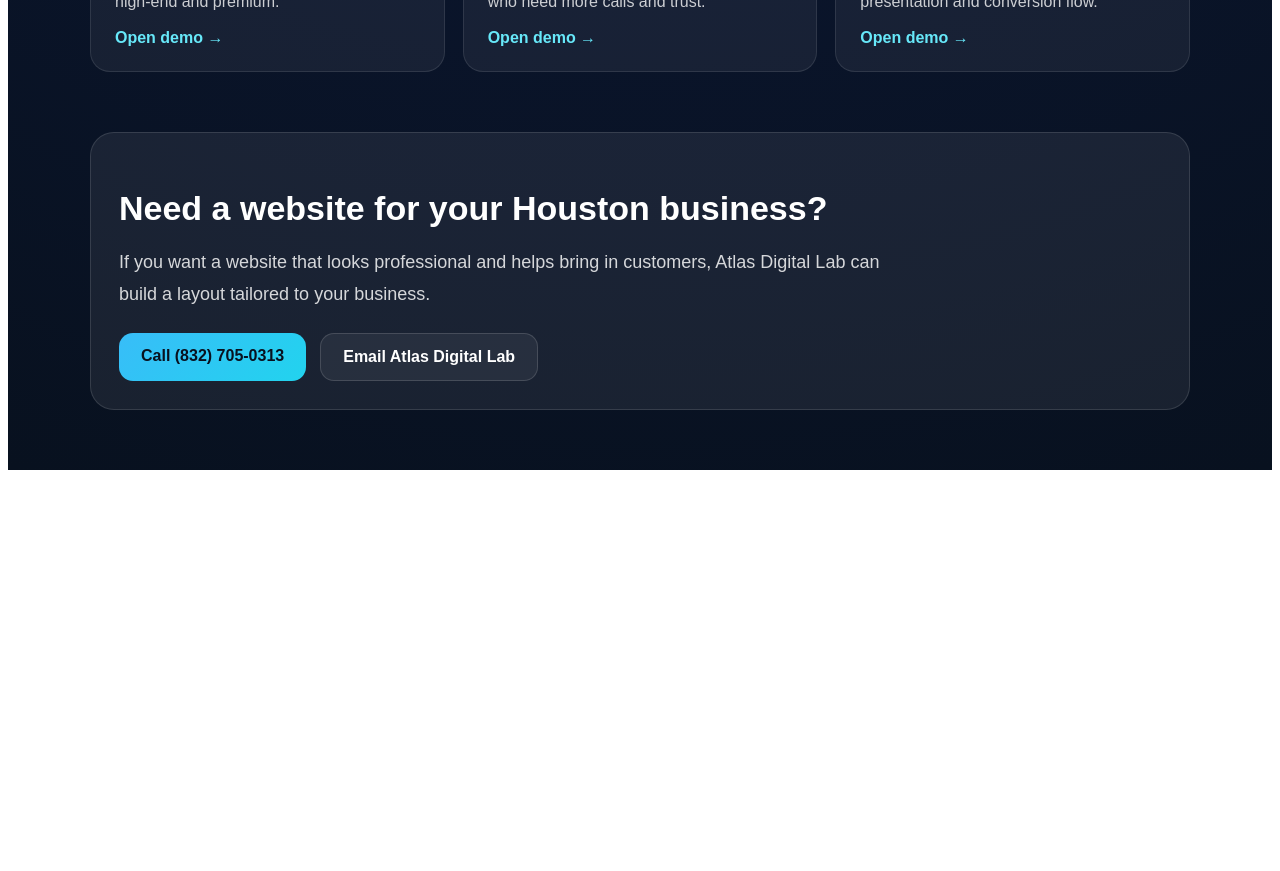
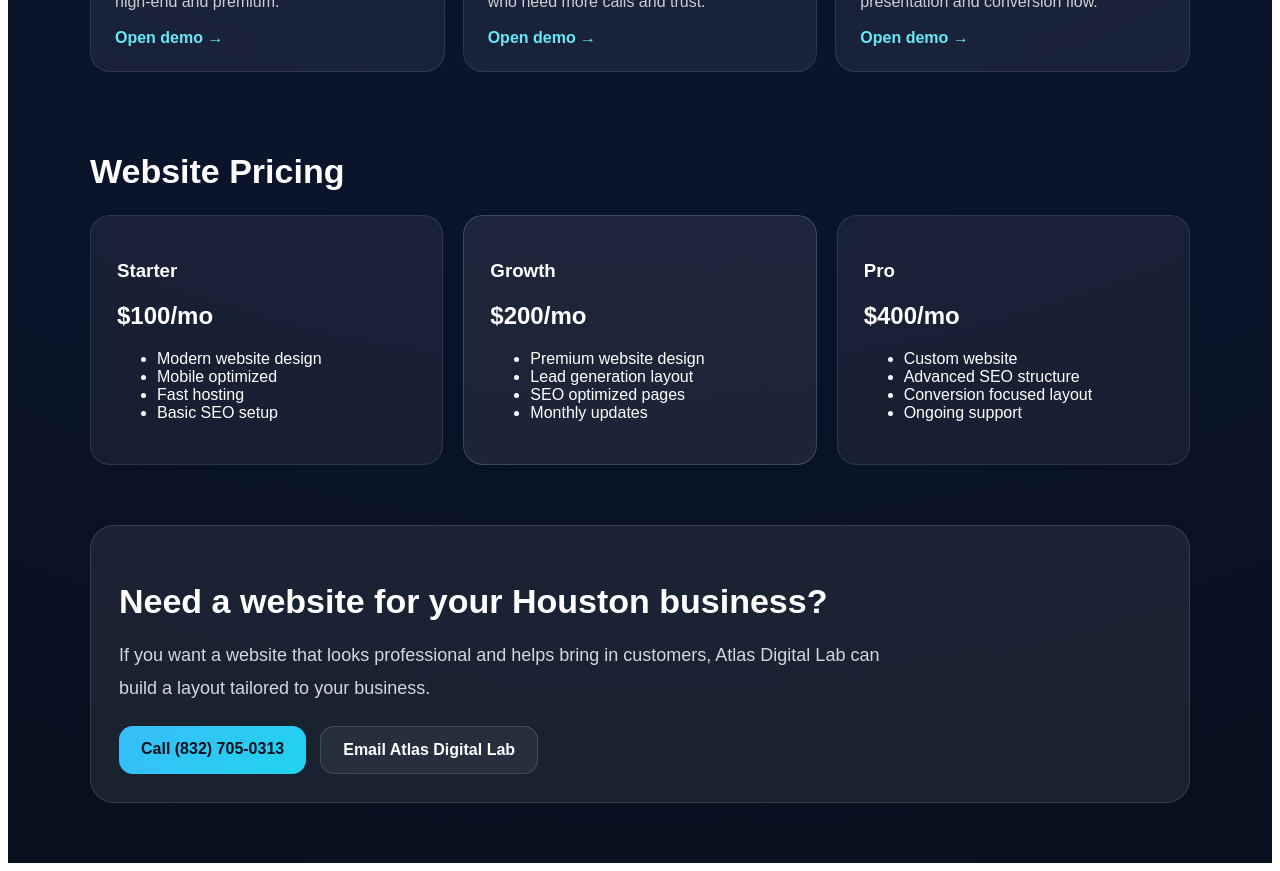
Before and after one commit to Paul4240/atlas-digital-lab, a Next.js app: page /houston-web-design in a window 1280 px wide. Shown: the part 1060-1931 px from the top of the page. Before the commit the page ends 1538 px from the top, so only its background shows below. Built offline with nearby package versions, Linux system fonts and the light colour scheme.

Commit message:
complete houston seo page

```diff
--- a/app/houston-web-design/page.tsx
+++ b/app/houston-web-design/page.tsx
@@ -188,6 +188,7 @@
                 <h3 style={{ fontSize: "22px", marginBottom: "10px" }}>
                   {card.title}
                 </h3>
+
                 <p
                   style={{
                     color: "rgba(255,255,255,0.78)",
@@ -197,6 +198,7 @@
                 >
                   {card.text}
                 </p>
+
                 <span style={{ color: "#67e8f9", fontWeight: 700 }}>
                   Open demo →
                 </span>
@@ -205,8 +207,82 @@
           </div>
         </section>
 
+        {/* PRICING SECTION */}
+
+        <section style={{ marginTop: "80px" }}>
+          <h2 style={{ fontSize: "34px", marginBottom: "24px" }}>
+            Website Pricing
+          </h2>
+
+          <div
+            style={{
+              display: "grid",
+              gridTemplateColumns: "repeat(auto-fit, minmax(260px, 1fr))",
+              gap: "20px",
+            }}
+          >
+            <div
+              style={{
+                padding: "26px",
+                borderRadius: "20px",
+                background: "rgba(255,255,255,0.06)",
+                border: "1px solid rgba(255,255,255,0.1)",
+              }}
+            >
+              <h3>Starter</h3>
+              <h2>$100/mo</h2>
+
+              <ul>
+                <li>Modern website design</li>
+                <li>Mobile optimized</li>
+                <li>Fast hosting</li>
+                <li>Basic SEO setup</li>
+              </ul>
+            </div>
+
+            <div
+              style={{
+                padding: "26px",
+                borderRadius: "20px",
+                background: "rgba(255,255,255,0.08)",
+                border: "1px solid rgba(255,255,255,0.16)",
+              }}
+            >
+              <h3>Growth</h3>
+              <h2>$200/mo</h2>
+
+              <ul>
+                <li>Premium website design</li>
+                <li>Lead generation layout</li>
+                <li>SEO optimized pages</li>
+                <li>Monthly updates</li>
+              </ul>
+            </div>
+
+            <div
+              style={{
+                padding: "26px",
+                borderRadius: "20px",
+                background: "rgba(255,255,255,0.06)",
+                border: "1px solid rgba(255,255,255,0.1)",
+              }}
+            >
+              <h3>Pro</h3>
+              <h2>$400/mo</h2>
+
+              <ul>
+                <li>Custom website</li>
+                <li>Advanced SEO structure</li>
+                <li>Conversion focused layout</li>
+                <li>Ongoing support</li>
+              </ul>
+            </div>
+          </div>
+        </section>
+
         <section
           style={{
+            marginTop: "60px",
             padding: "28px",
             borderRadius: "24px",
             background: "rgba(255,255,255,0.07)",
@@ -235,7 +311,7 @@
             <a
               href="tel:8327050313"
               style={{
-                background: "linear-gradient(135deg, #38bdf8, #22d3ee)",
+                background: "linear-gradient(135deg,#38bdf8,#22d3ee)",
                 color: "#08111f",
                 padding: "14px 22px",
                 borderRadius: "14px",
```
